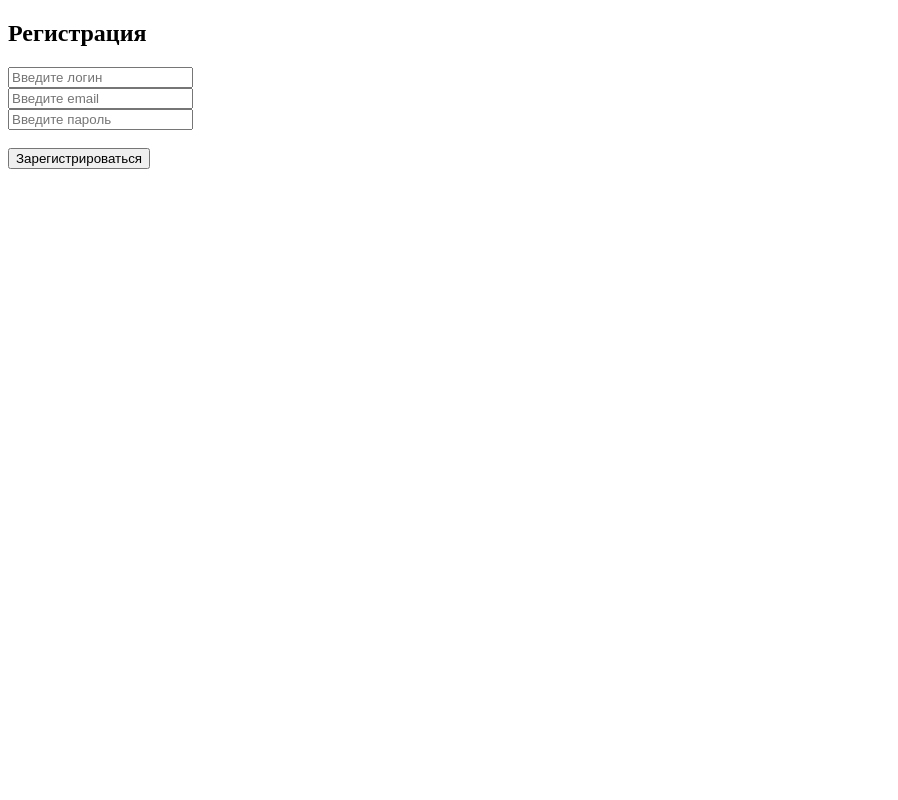
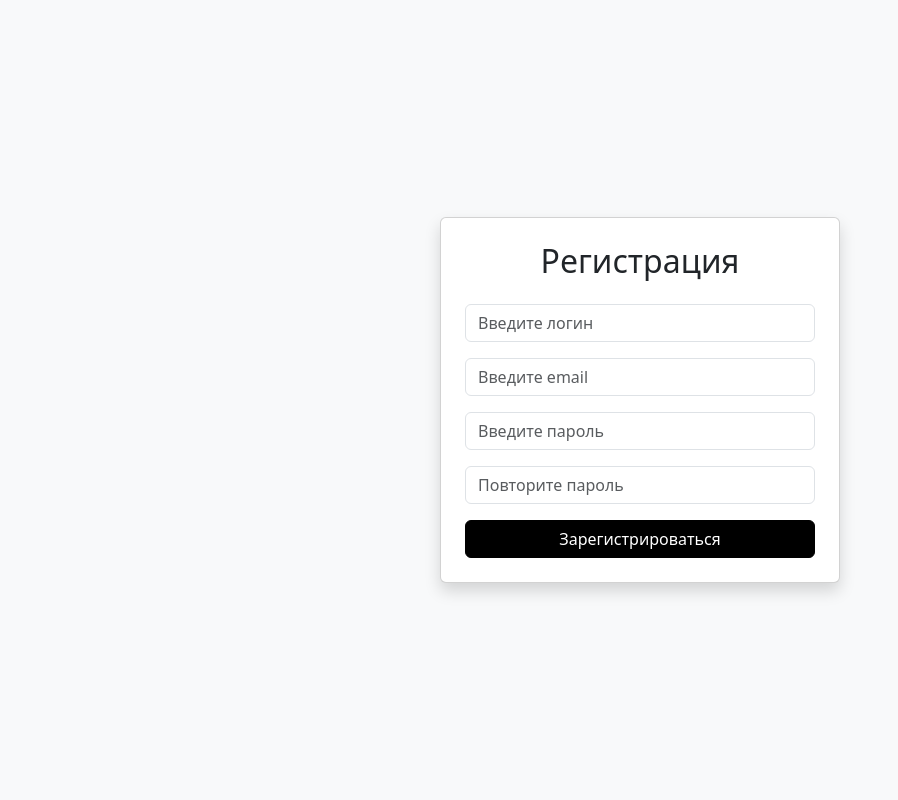
Before and after one commit to TheAlexGrimes30/FoodDeliveryService, a Django app: page /register/ in a window 1280 px wide. Shown: the whole page, without its empty margins (0-898 px from the left). Run offline with Django 5.2, Linux system fonts and the light colour scheme; parts of the project's set-up code (start-up, migrations or seed data) failed here and were passed over.

Commit message:
Registration form frontend created and bootstrap init.

```diff
--- a/food_delivery/auth_app/forms.py
+++ b/food_delivery/auth_app/forms.py
@@ -5,21 +5,21 @@ from auth_app.models import User
 class AuthBaseForm(forms.Form):
     username = forms.CharField(
         max_length=128,
-        widget=forms.TextInput(attrs={'placeholder': 'Введите логин'})
+        widget=forms.TextInput(attrs={'placeholder': 'Введите логин', 'class': 'form-control'})
     )
 
     password = forms.CharField(
-        widget=forms.PasswordInput(attrs={'placeholder': 'Введите пароль'})
+        widget=forms.PasswordInput(attrs={'placeholder': 'Введите пароль', 'class': 'form-control'})
     )
 
 class RegistrationForm(AuthBaseForm):
 
     email = forms.EmailField(
-        widget=forms.EmailInput(attrs={'placeholder': 'Введите email'})
+        widget=forms.EmailInput(attrs={'placeholder': 'Введите email', 'class': 'form-control'})
     )
 
     password_confirmed = forms.CharField(
-        widget=forms.PasswordInput(attrs={'placeholder': 'Повторите пароль'})
+        widget=forms.PasswordInput(attrs={'placeholder': 'Повторите пароль', 'class': 'form-control'})
     )
 
     def clean_username(self):
--- a/food_delivery/auth_app/templates/registration.html
+++ b/food_delivery/auth_app/templates/registration.html
@@ -3,29 +3,54 @@
 <head>
     <meta charset="UTF-8">
     <title>Регистрация</title>
+    <link href="https://cdn.jsdelivr.net/npm/bootstrap@5.3.3/dist/css/bootstrap.min.css" rel="stylesheet">
+    <script src="https://cdn.jsdelivr.net/npm/bootstrap@5.3.3/dist/js/bootstrap.bundle.min.js"></script>
+    <style>
+        .btn-black {
+            background-color: #000;
+            color: #fff;
+            border: 1px solid #000;
+            transition: all 0.3s ease;
+        }
+
+        .btn-black:hover {
+            background-color: #fff;
+            color: #000;
+            border: 1px solid #000;
+        }
+    </style>
 </head>
-<body>
-    <h2>Регистрация</h2>
+<body class="bg-light">
+
+<div class="container d-flex justify-content-center align-items-center min-vh-100">
+    <div class="card shadow p-4" style="width: 100%; max-width: 400px;">
+        <h2 class="text-center mb-4">Регистрация</h2>
 
         <form method="post">
             {% csrf_token %}
-        <div>
-            {{ form.username }}<br>
+
+            <div class="mb-3">
+                {{ form.username }}
             </div>
 
-        <div>
-            {{ form.email }}<br>
+            <div class="mb-3">
+                {{ form.email }}
             </div>
 
-        <div>
-            {{ form.password }}<br>
+            <div class="mb-3">
+                {{ form.password }}
             </div>
 
-        <div>
-            {{ form.password_confirm }}<br>
+            <div class="mb-3">
+                {{ form.password_confirmed }}
             </div>
 
-        <button type="submit">Зарегистрироваться</button>
+            <div class="d-grid">
+                <button type="submit" class="btn btn-black">Зарегистрироваться</button>
+            </div>
         </form>
+    </div>
+</div>
+
 </body>
 </html>
```
Lines whose indentation alone changed are shown as unchanged.
